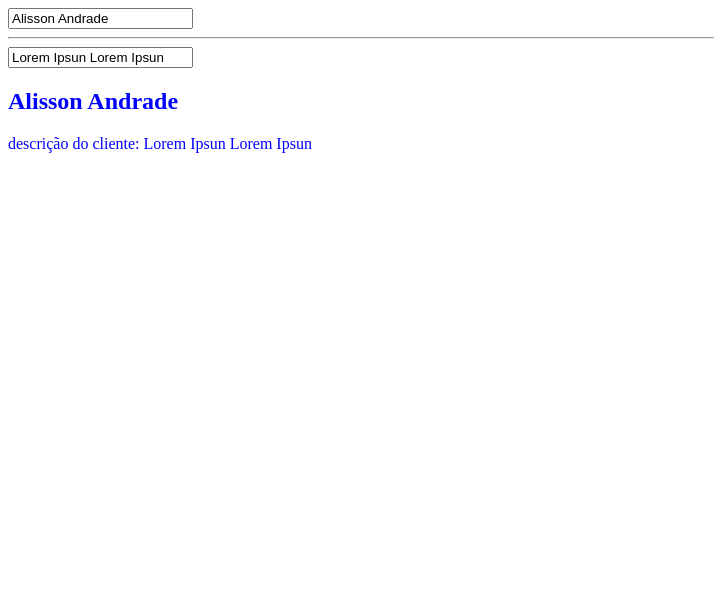
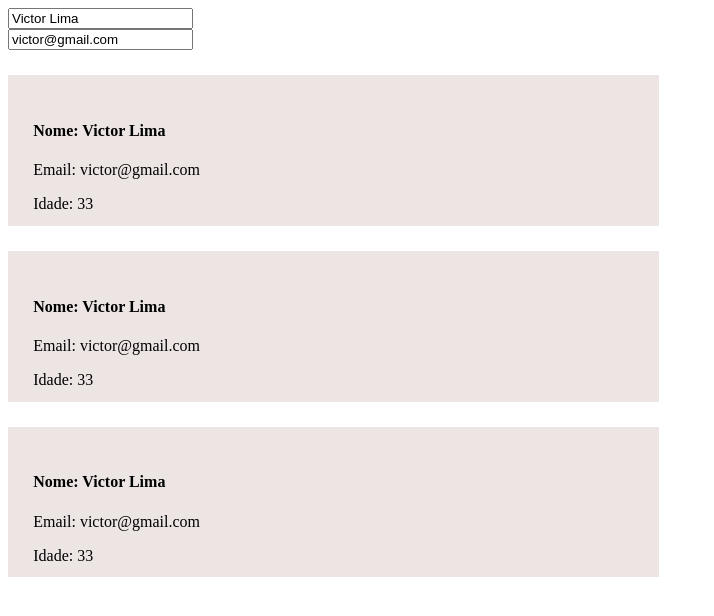
Before and after one commit to AlissonAndradee/CursoVueAnotacoes, a Vue app: page / in a window 1280 px wide. Shown: the top 616 px of the page, without its empty margins (0-714 px from the left). Built offline with nearby package versions, Linux system fonts and the light colour scheme.

Commit message:
Curso VUE Props

```diff
--- a/src/App.vue
+++ b/src/App.vue
@@ -1,7 +1,10 @@
 <template>
   <div id="app">
-
-    <Cliente/>
+    <input type="text" v-model="clienteVictor.nome"><br>
+    <input type="text" v-model="clienteVictor.email">
+    <Cliente :cliente="clienteVictor"/>
+    <Cliente :cliente="clienteVictor"/>
+    <Cliente :cliente="clienteVictor"/>
   </div>
 </template>
 
@@ -11,6 +14,15 @@ import Cliente from "./components/Cliente"
 
 export default {
   name: 'App',
+  data(){
+    return {
+      clienteVictor: {
+        nome: "Victor Lima",
+        email: "victor@gmail.com",
+        idade: 33,
+      }
+    }
+  },
   components: {
     Cliente,
     // Produto
--- a/src/components/Cliente.vue
+++ b/src/components/Cliente.vue
@@ -1,12 +1,9 @@
 <template>
 
     <div id="cliente">
-        <input type="text" v-model="nome">
-        <hr>
-        <input type="text" v-model="descrição">
-        <h2 id="cliente-nome">{{ nome }}</h2>
-        <p> descrição do cliente: {{ descrição }} </p>
-
+        <h4>Nome: {{ cliente.nome }} </h4>
+        <p>Email: {{ cliente.email }}</p>
+        <p>Idade: {{ cliente.idade }}</p>
     </div>
 
 </template>
@@ -15,19 +12,25 @@
 export default {
     data(){
         return {
-            nome: "Alisson Andrade",
-            numero: "",
-            email: "",
-            idade: 0,
-            descrição: "Lorem Ipsun Lorem Ipsun"
         }
+    },
+    props: {
+        nome: String,
+        email: String,
+        idade: Number,
+        cliente: Object
+
     }
 }
 </script>
 
 <style scoped>
     #cliente{
-        color:blue;
+        background-color: #ECE5E3;
+        max-width: 600px;
+        height: 100px;
+        padding: 2%;
+        margin-top: 2%;
     }
 
 </style>
```
